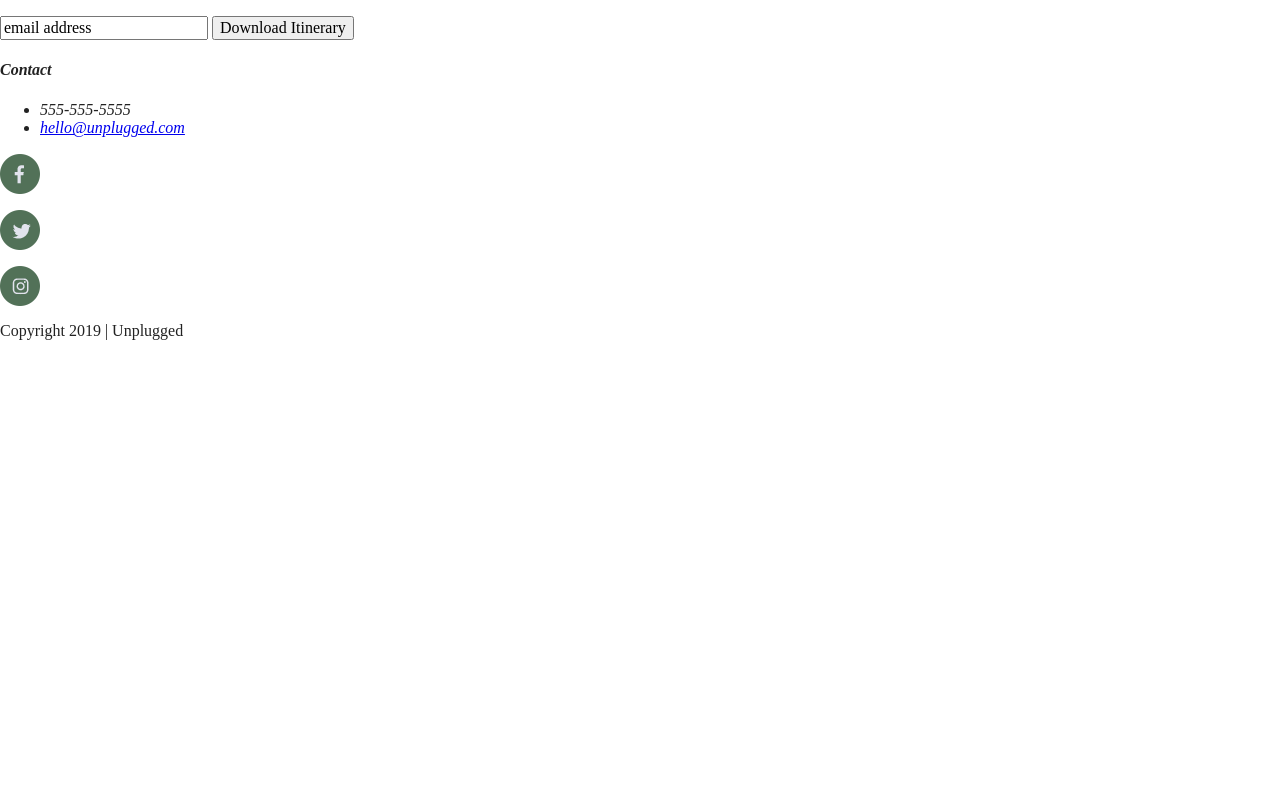
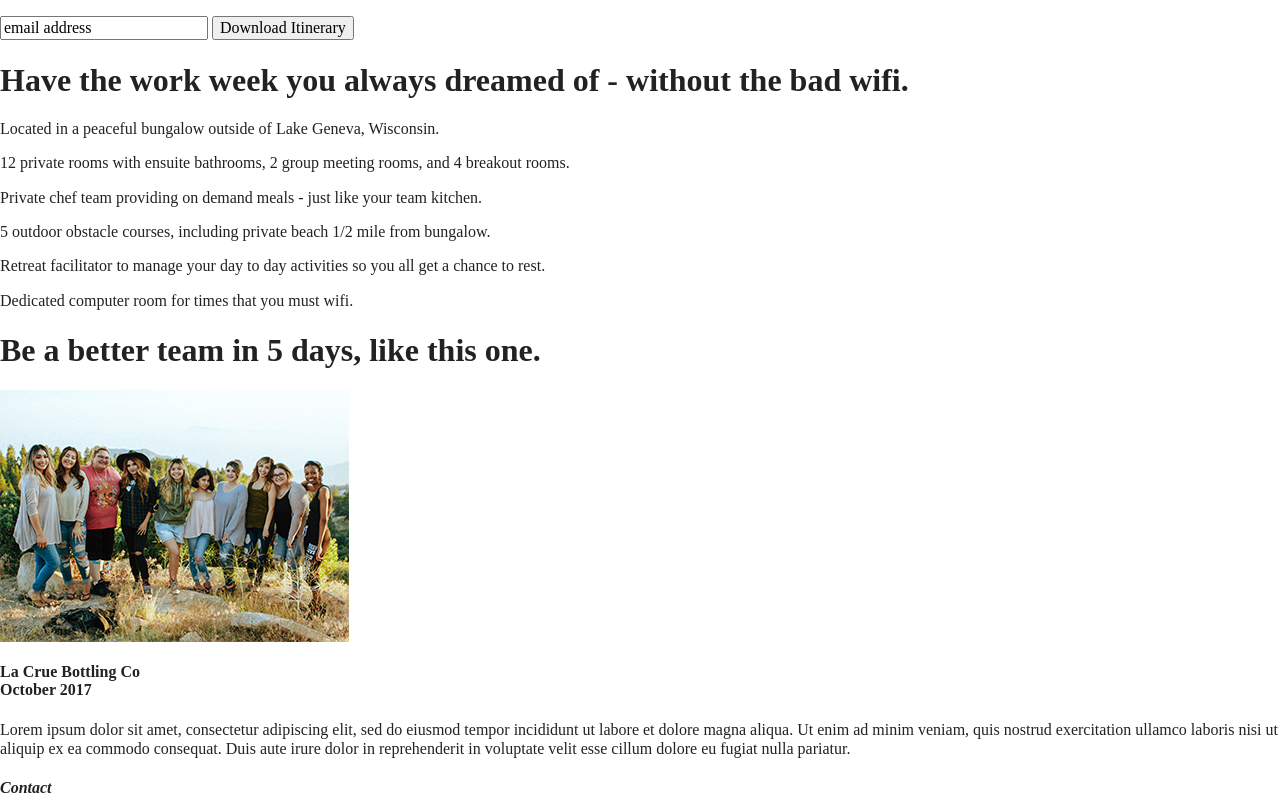
Before and after one commit to MaiZubillaga/unplugged-2, a website built with Parcel: page index.html in a window 1280 px wide. Shown: the part 609-1410 px from the top of the page. Before the commit the page ends 965 px from the top, so only its background shows below. Built offline with nearby package versions, Linux system fonts and the light colour scheme.

Commit message:
Added additional information to the homepage

```diff
--- a/index.html
+++ b/index.html
@@ -85,12 +85,67 @@
 
         </div>
 
+      </div>
 
-        </div>
+    </aside>
+
+    <section class="features">
+
+      <div class="content-wrapper">
+
+        <h1>Have the work week you always dreamed of - without the bad wifi.</h1>
+
+        <article class="features-items">
+          <p class="fontawesome-icon"></p>
+          <p class="features-item-description">Located in a peaceful bungalow outside of Lake Geneva, Wisconsin.</p>
+        </article>
+
+        <article class="features-items">
+          <p class="fontawesome-icon"></p>
+          <p class="features-item-description">12 private rooms with ensuite bathrooms, 2 group meeting rooms, and 4 breakout rooms.</p>
+        </article>
+
+        <article class="features-items">
+          <p class="fontawesome-icon"></p>
+          <p class="features-item-description">Private chef team providing on demand meals - just like your team kitchen.</p>
+        </article>
+
+        <article class="features-items">
+          <p class="fontawesome-icon"></p>
+          <p class="features-item-description">5 outdoor obstacle courses, including private beach 1/2 mile from bungalow.</p>
+        </article>
+
+        <article class="features-items">
+          <p class="fontawesome-icon"></p>
+          <p class="features-item-description">Retreat facilitator to manage your day to day activities so you all get a chance to rest.</p>
+        </article>
+
+        <article class="features-items">
+          <p class="fontawesome-icon"></p>
+          <p class="features-item-description">Dedicated computer room for times that you must wifi.</p>
+        </article>
 
       </div>
 
-    </aside>
+    </section>
+
+    <section class="reviews">
+
+      <div class="content-wrapper">
+
+        <h1>Be a better team in 5 days, like this one.</h1>
+
+        <article>
+          <img src="img/group-photo.png" alt="Group Photo">
+          <h4>La Crue Bottling Co <br> October 2017</h4>
+          <p>Lorem ipsum dolor sit amet, consectetur adipiscing elit, sed do eiusmod tempor incididunt ut labore et dolore magna aliqua. Ut enim ad minim veniam, quis nostrud exercitation ullamco laboris nisi ut aliquip ex ea commodo consequat. Duis aute irure dolor in reprehenderit in voluptate velit esse cillum dolore eu fugiat nulla pariatur.</p>
+
+        </article>
+
+      </div>
+
+    </section>
+
 
   </main>
 
```
